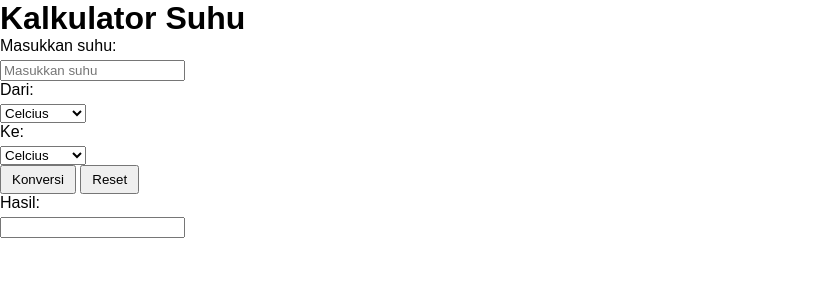
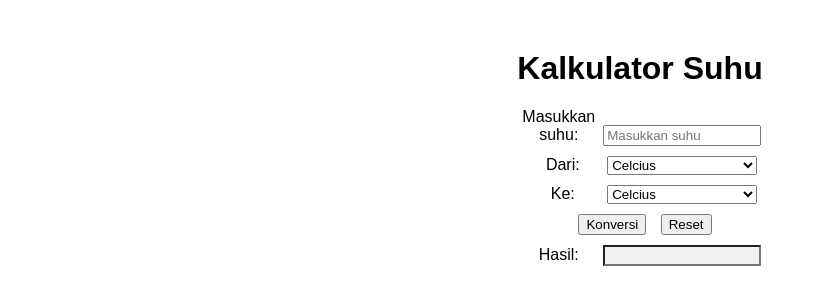
Before and after one commit to revou-fundamental-course/12-jun-23-elatha02, a plain HTML site: page index.html in a window 1280 px wide. Shown: the whole page, without its empty margins (0-824 px from the left). Drawn offline with Linux system fonts and the light colour scheme.

Commit message:
style.css

```diff
--- a/style.css
+++ b/style.css
@@ -1,44 +1,30 @@
 body {
-    font-family: Arial, sans-serif;
-    margin: 0;
-    padding: 0;
-}
-
-header {
-    background-color: #333;
-    color: #fff;
-    text-align: center;
-    padding: 20px;
+  text-align: center;
+  font-family: Arial, sans-serif;
 }
 
 h1 {
-    margin: 0;
+  margin-top: 50px;
 }
 
-main {
-    max-width: 600px;
-    margin: 20px auto;
-    padding: 20px;
-    border: 1px solid #ccc;
-}
-
-form {
-    margin-bottom: 10px;
+div {
+  margin: 10px 0;
 }
 
 label {
-    display: block;
-    margin-bottom: 5px;
+  display: inline-block;
+  width: 80px;
+}
+
+input[type="text"],
+select {
+  width: 150px;
 }
 
 button {
-    padding: 5px 10px;
+  margin-left: 10px;
 }
 
-#resultContainer {
-    margin-top: 20px;
+input[type="text"][readonly] {
+  background-color: #f1f1f1;
 }
-
-.hidden {
-    display: none;
-}
```
